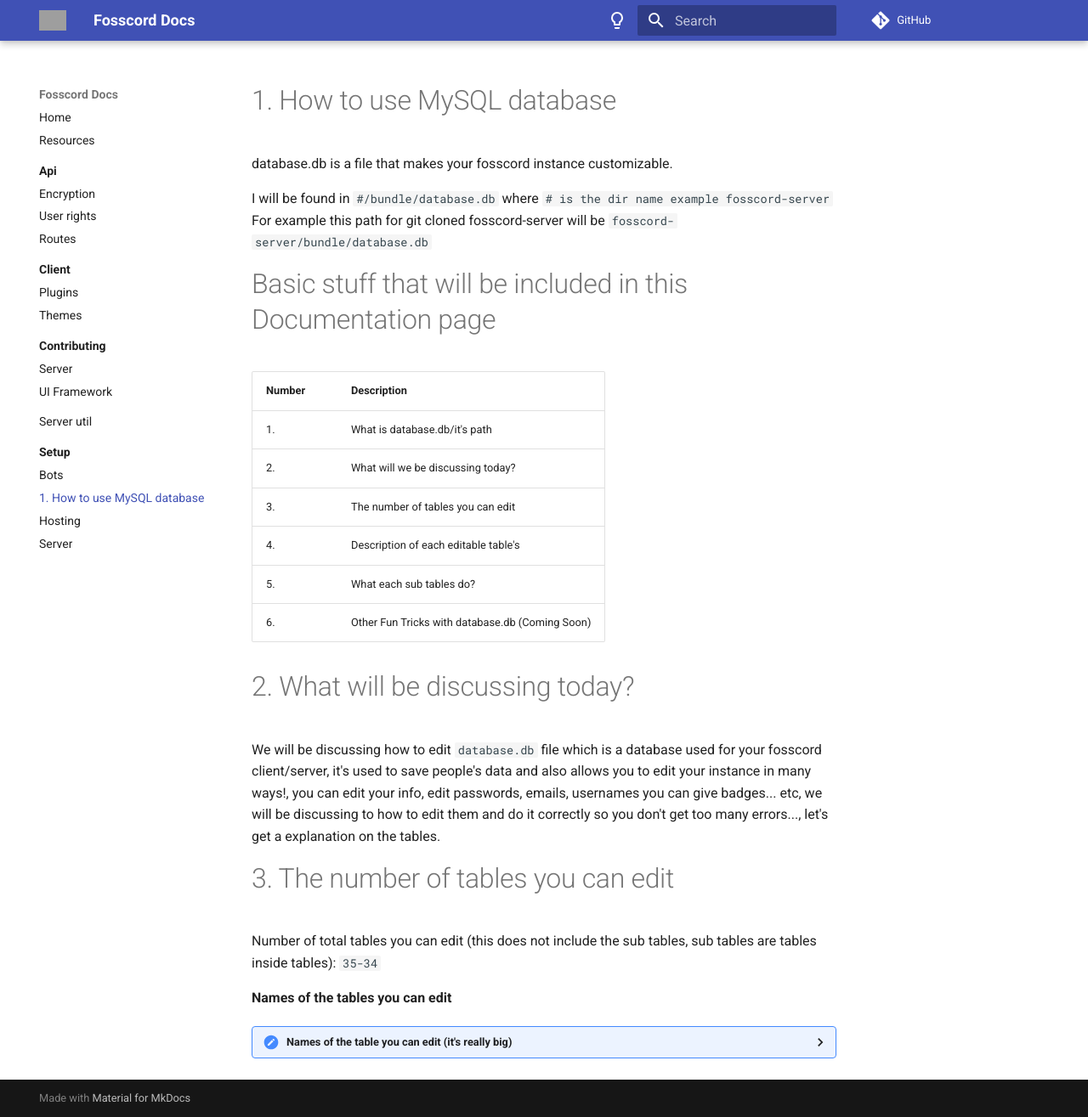
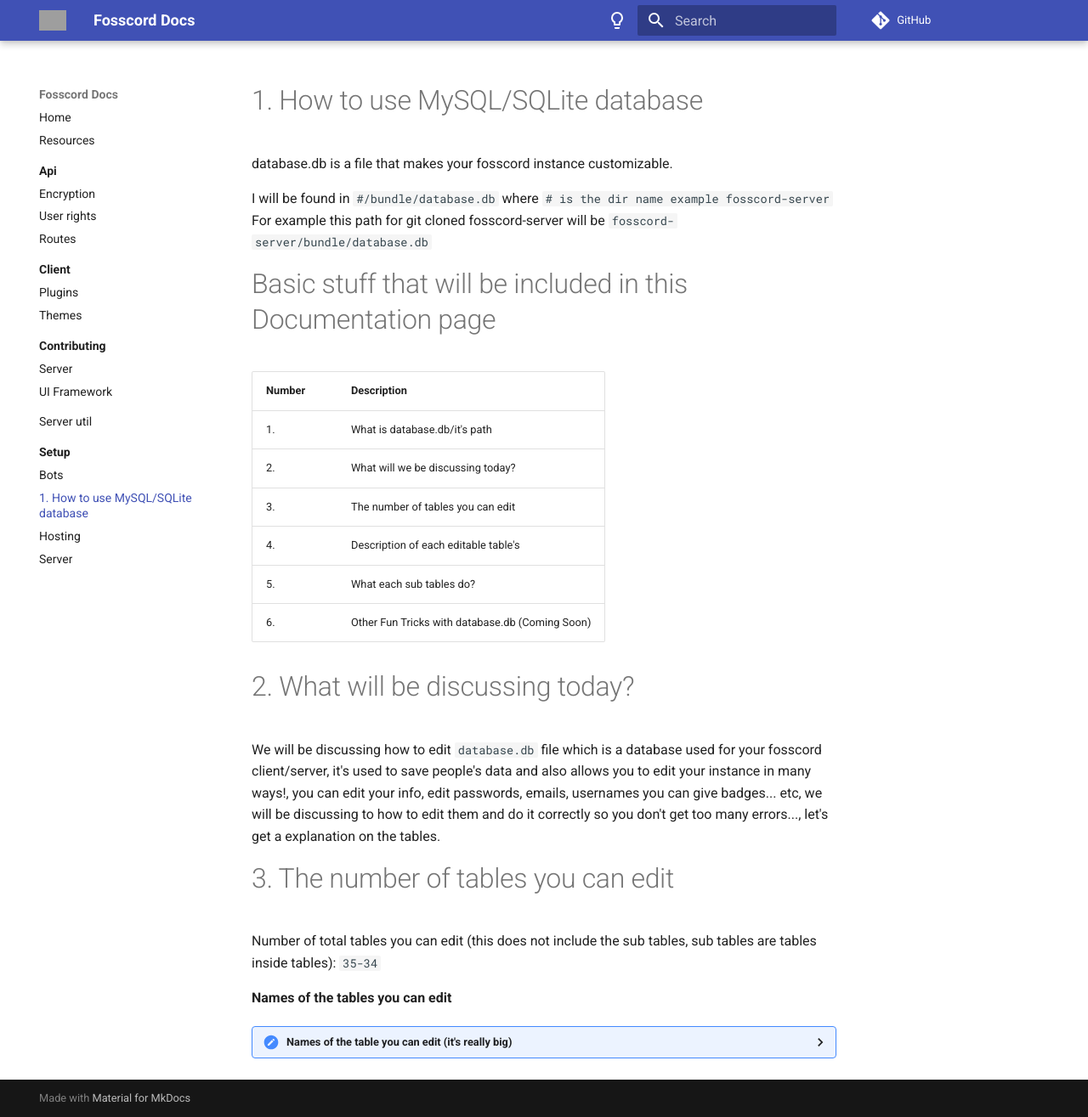
Before and after one commit to spacebarchat/docs, an MkDocs documentation site: the page built from docs/setup/database.md, in a window 1280 px wide and 1315 px high. Shown: the whole window at 85% size. Built offline with MkDocs 1.6.1 and Material for MkDocs 9.7.7, drawn with Linux system fonts in a browser that asks for light colours; comment, search, counter and statistics services are not loaded; grey boxes are pictures that could not be loaded.

Commit message:
Update database.md

```diff
--- a/docs/setup/database.md
+++ b/docs/setup/database.md
@@ -1,4 +1,4 @@
-# 1. How to use MySQL database
+# 1. How to use MySQL/SQLite database
  database.db is a file that makes your fosscord instance customizable.
 
 I will be found in `#/bundle/database.db` where `# is the dir name example fosscord-server`
```
